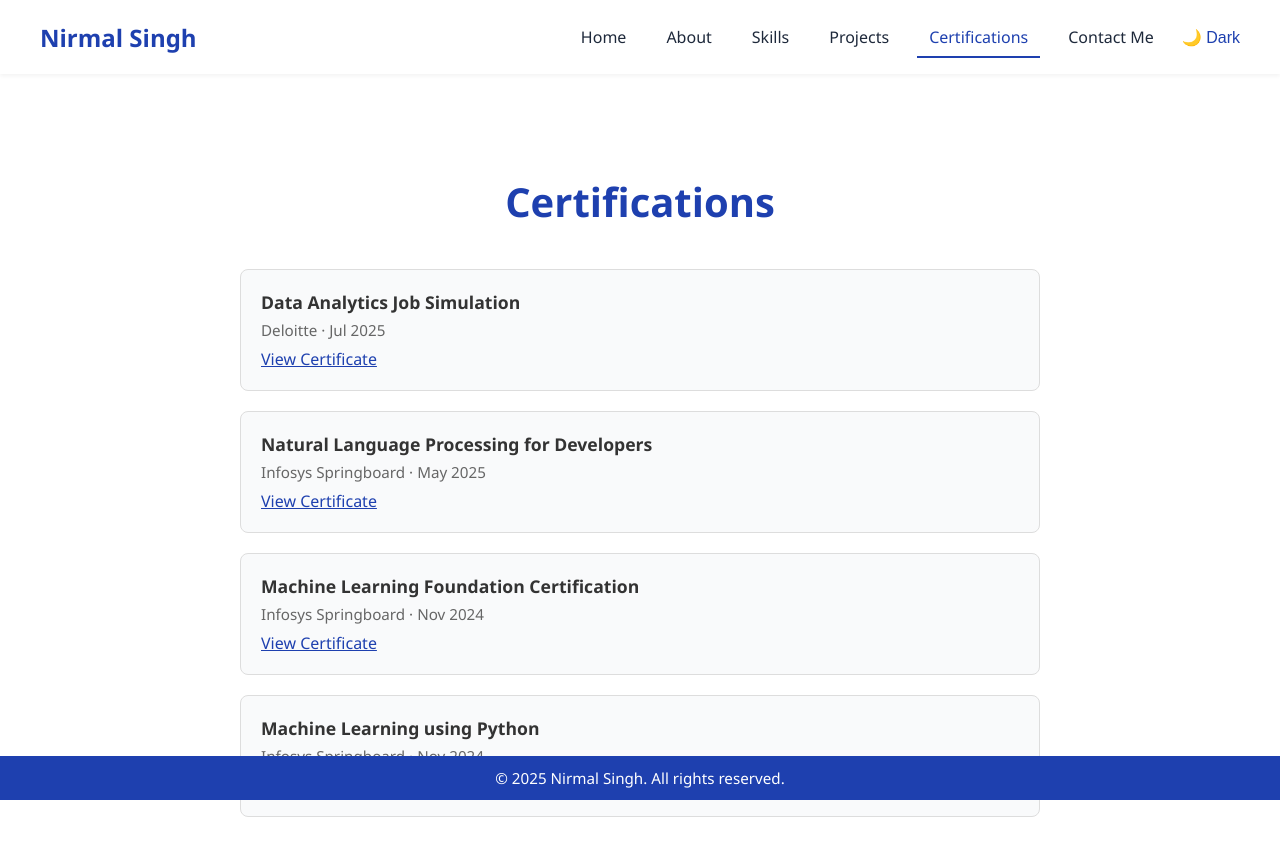
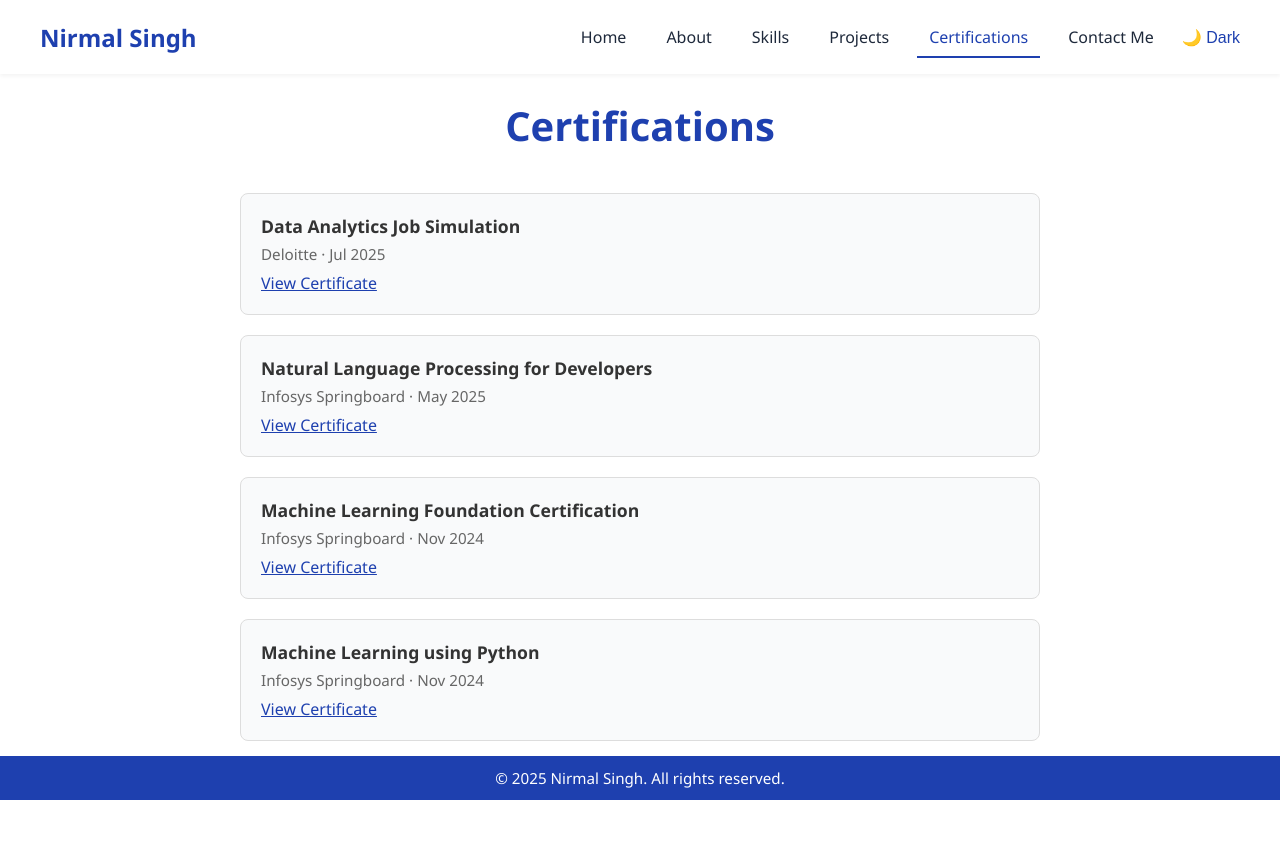
Before and after one commit to NirmalSingh100754/Portfolio, a React (Vite) app: page /certifications in a window 1280 px wide. Shown: the top 856 px of the page. After the commit the page ends 800 px from the top, so only its background shows below. Built offline with nearby package versions, Linux system fonts and the light colour scheme.

Commit message:
final fixing done

```diff
--- a/src/components/Certifications.css
+++ b/src/components/Certifications.css
@@ -1,9 +1,9 @@
 /* src/components/Certifications.css */
 
 .certifications {
-  min-height: 100vh;
+  min-height: 90vh;
   width: 100%;
-  padding: 100px 24px 60px;
+  padding:  24px 60px;
   background-color: #ffffff;
   display: flex;
   flex-direction: column;
--- a/src/components/Projects.css
+++ b/src/components/Projects.css
@@ -141,7 +141,7 @@ body.dark-mode .project-link {
   color: #60a5fa;
 }
 .projects {
-  min-height: 100vh;
+  min-height: 90vh;
   padding: 100px 24px 60px;
   background-color: #ffffff;
   display: flex;
```
